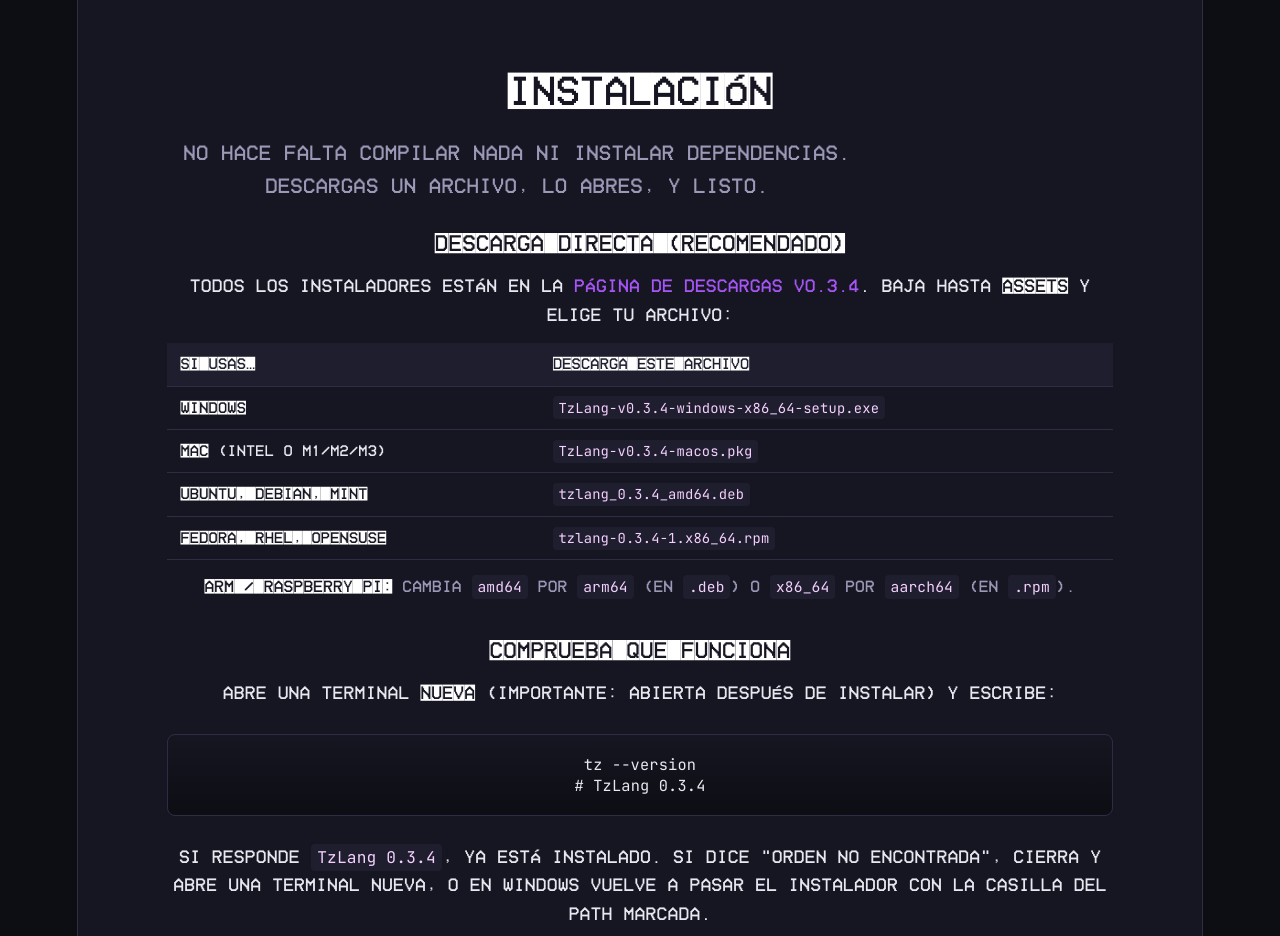
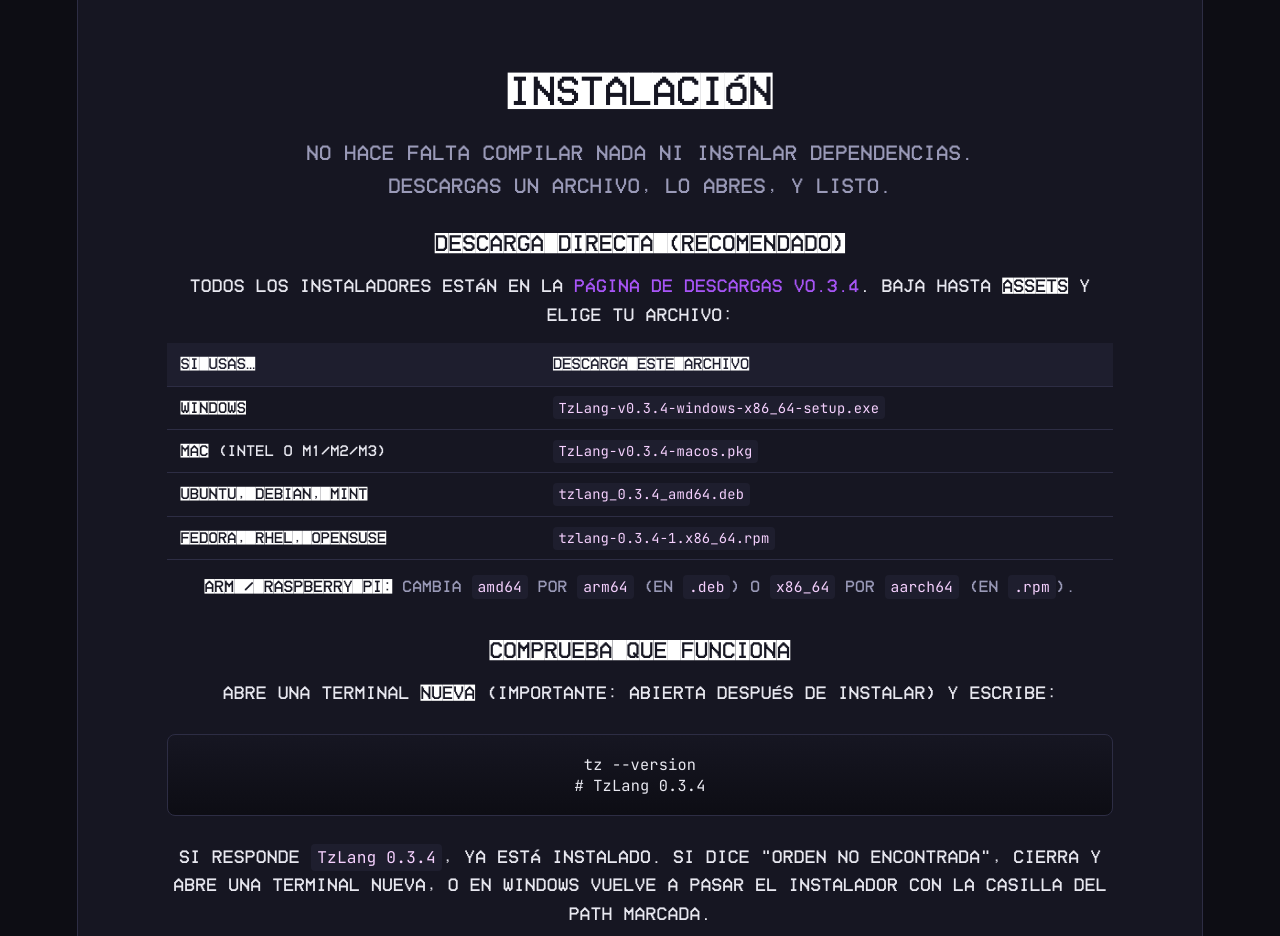
Before and after one commit to TzLanguaje/Webpages-Tzlanguaje, a React (Vite) app in the folder mi-app/: page / in a window 1280 px wide. Shown: the part 860-1796 px from the top of the page. Built offline with nearby package versions, Linux system fonts and the light colour scheme.

Commit message:
fix: center section-lead element with margin auto

```diff
--- a/mi-app/src/App.css
+++ b/mi-app/src/App.css
@@ -152,7 +152,7 @@
 .section-lead {
   font-size: 1.15rem;
   color: var(--text-muted);
-  margin: 0.5rem 0 1.5rem;
+  margin: 0.5rem auto 1.5rem;
   max-width: 700px;
   text-align: center;
 }
```
